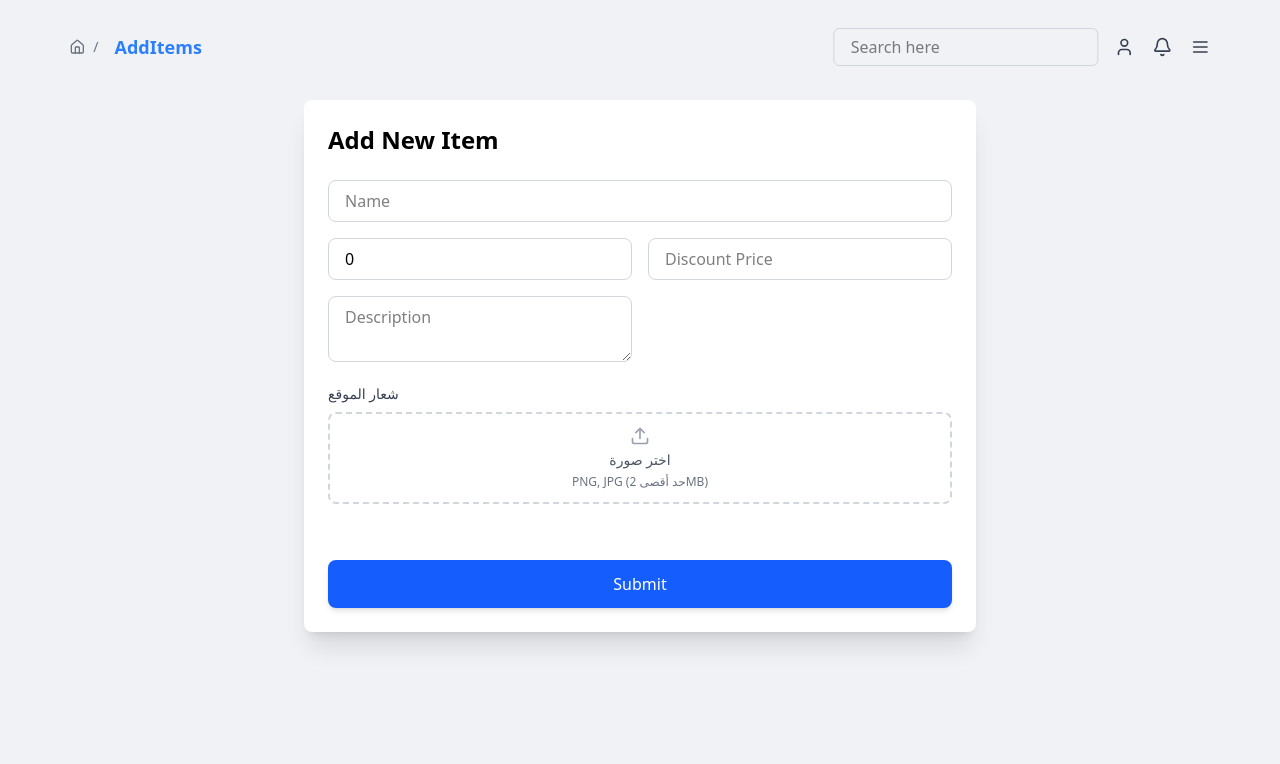
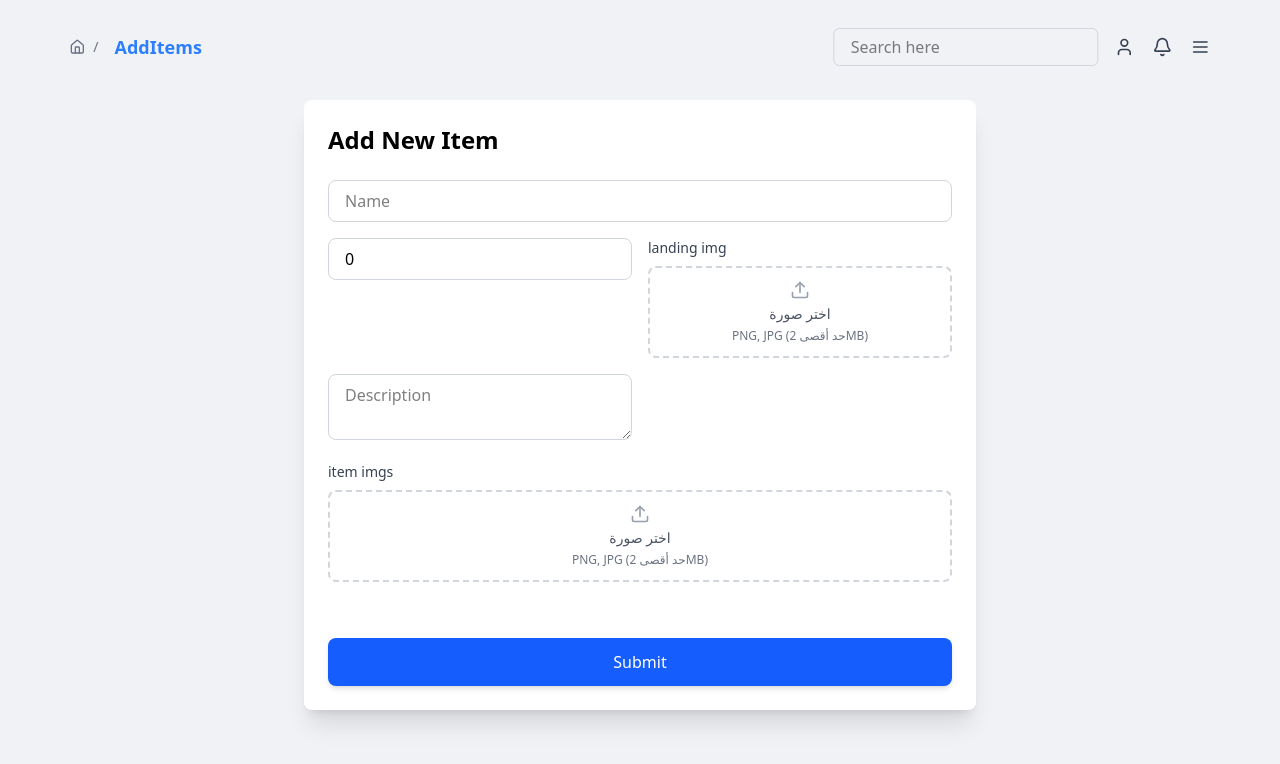
Before and after one commit to raoufffffff/custem_dashboard, a React app: page /AddItems in a window 1280 px wide. Shown: the top 764 px of the page. Built offline with nearby package versions, Linux system fonts and the light colour scheme; no server answers; sample sign-in values are in the browser's storage; the HTML template or start-up script is replaced by a standard one; what react-photo-view would draw is missing.

Commit message:
Add files via upload

```diff
--- a/src/CustomUi/InputImg.jsx
+++ b/src/CustomUi/InputImg.jsx
@@ -1,12 +1,12 @@
 import { motion } from 'framer-motion';
 import { Loader2, X, Upload } from 'lucide-react';
 
-const InputImg = ({ uploading, ImageUpload }) => {
+const InputImg = ({ uploading, ImageUpload, label = "شعار الموقع" }) => {
     return (
         <div
         >
             <label className="block text-sm font-medium text-gray-700 mb-2">
-                شعار الموقع
+                {label}
             </label>
 
 
--- a/src/compunent/ModifyWebsiteCom/Update/UpdateWebsite.jsx
+++ b/src/compunent/ModifyWebsiteCom/Update/UpdateWebsite.jsx
@@ -19,6 +19,7 @@ const UpdateWebsite = ({ website }) => {
         facebook: website.websiteStyle.facebook || '',
         instgarm: website.websiteStyle.instgarm || '',
         tiktok: website.websiteStyle.tiktok || '',
+        tiktokP: website.websiteStyle.tiktokP || ''
     })
 
     const [uploading, setUploading] = useState(false)
@@ -153,7 +154,22 @@ const UpdateWebsite = ({ website }) => {
                                     />
                                 </div>
                             </div>
-
+                            <div className="grid grid-cols-1 gap-6">
+                                <div>
+                                    <label className="block text-sm font-medium text-gray-700">
+                                        TikTok pixel
+                                    </label>
+                                    <input
+                                        type="text"
+                                        name="tiktokP"
+                                        className="mt-1 block w-full border border-gray-300 rounded-lg shadow-sm py-2.5 px-3 focus:outline-none focus:ring-2 focus:ring-blue-500 focus:border-blue-500 transition-all"
+                                        placeholder="My Awesome Store"
+                                        value={newWebsiteStyle.tiktokP}
+                                        onChange={handleChange}
+                                        required
+                                    />
+                                </div>
+                            </div>
                             {/* Contact & Color Section */}
                             <div className="grid grid-cols-1 gap-6 sm:grid-cols-2">
                                 <div>
--- a/src/pages/AddItems.jsx
+++ b/src/pages/AddItems.jsx
@@ -14,7 +14,8 @@ const AddItems = () => {
         name: '',
         price: 0,
         sTitel: '',
-        type: ""
+        type: "",
+        lanImg: ""
     });
 
 
@@ -35,6 +36,19 @@ const AddItems = () => {
         setFormData((prev) => ({ ...prev, [name]: value }));
     };
 
+    const LanImageUpload = async (event) => {
+
+        setUploading(true);
+        try {
+            const res = await handleImageUpload(event)
+            setFormData({ ...formData, lanImg: res })
+        } catch (err) {
+            console.error('Upload error:', err);
+
+        } finally {
+            setUploading(false);
+        }
+    }
 
     const ImageUpload = async (event) => {
         const file = event.target.files[0];
@@ -109,16 +123,15 @@ const AddItems = () => {
                         />
                     </motion.div>
 
-                    <motion.div whileHover={{ scale: 1.01 }}>
-                        <input
-                            type="number"
-                            name="discountPrice"
-                            placeholder="Discount Price"
-                            value={formData.discountPrice}
-                            onChange={handleChange}
-                            className="w-full px-4 py-2 border border-gray-300 rounded-lg focus:ring-2 focus:ring-blue-600 focus:border-transparent transition-all"
-                        />
-                    </motion.div>
+                    {!formData.lanImg && <InputImg label='landing img' uploading={uploading} ImageUpload={LanImageUpload} />}
+                    {formData.lanImg && <motion.div
+                        layout
+                        className="flex flex-wrap gap-3 mt-3"
+                    >
+
+                        <CustomImg logo={[formData.lanImg]} removeImage={removeImage} />
+
+                    </motion.div>}
                     <motion.div whileHover={{ scale: 1.01 }}>
                         <textarea
                             type="text"
@@ -133,7 +146,7 @@ const AddItems = () => {
 
 
 
-                {images.length < 5 && <InputImg uploading={uploading} ImageUpload={ImageUpload} />}
+                {images.length < 5 && <InputImg label='item imgs' uploading={uploading} ImageUpload={ImageUpload} />}
 
                 <motion.div
                     layout
--- a/src/pages/CreateWebsite.jsx
+++ b/src/pages/CreateWebsite.jsx
@@ -20,6 +20,7 @@ const CreateWebsite = () => {
         facebook: '',
         instgarm: '',
         tiktok: '',
+        tiktokP: ""
     });
 
     const [uploading, setUploading] = useState(false);
@@ -63,7 +64,7 @@ const CreateWebsite = () => {
     const checkDomainAvailability = async () => {
         if (formData.name.length === 0) return;
         try {
-            const response = await axios.put(`https://true-fit-dz-api.vercel.app/user/check/domain`, { name: `${formData.name}-dznm` });
+            const response = await axios.put(`https://true-fit-dz-api.vercel.app/user/check/domain`, { name: `${formData.name}-dzcommerce` });
             setDomainAvailable(response.data.available);
         } catch {
             setDomainAvailable(false);
@@ -214,7 +215,7 @@ const CreateWebsite = () => {
                                         maxLength={30}
                                     />
                                     <div className="absolute inset-y-0 right-0 pr-3 flex items-center pointer-events-none">
-                                        <span className="text-gray-500">-dznm.vacel.com</span>
+                                        <span className="text-gray-500">.vacel.com</span>
                                     </div>
                                 </div>
                                 {formData.name.length > 0 && (
--- a/src/pages/ModifyWebsite.jsx
+++ b/src/pages/ModifyWebsite.jsx
@@ -5,13 +5,7 @@ import UpdateWebsite from '../compunent/ModifyWebsiteCom/Update/UpdateWebsite'
 
 const ModifyWebsite = () => {
     const { Categories, loading, handleUpdateCategory, website } = useUser()
-
-
-
-
     // دالة لمعالجة رفع صورة الفئة
-
-
     if (loading) return (
         <div className="flex justify-center items-center h-screen">
             <div className="animate-spin rounded-full h-12 w-12 border-t-2 border-b-2 border-blue-500"></div>
```
